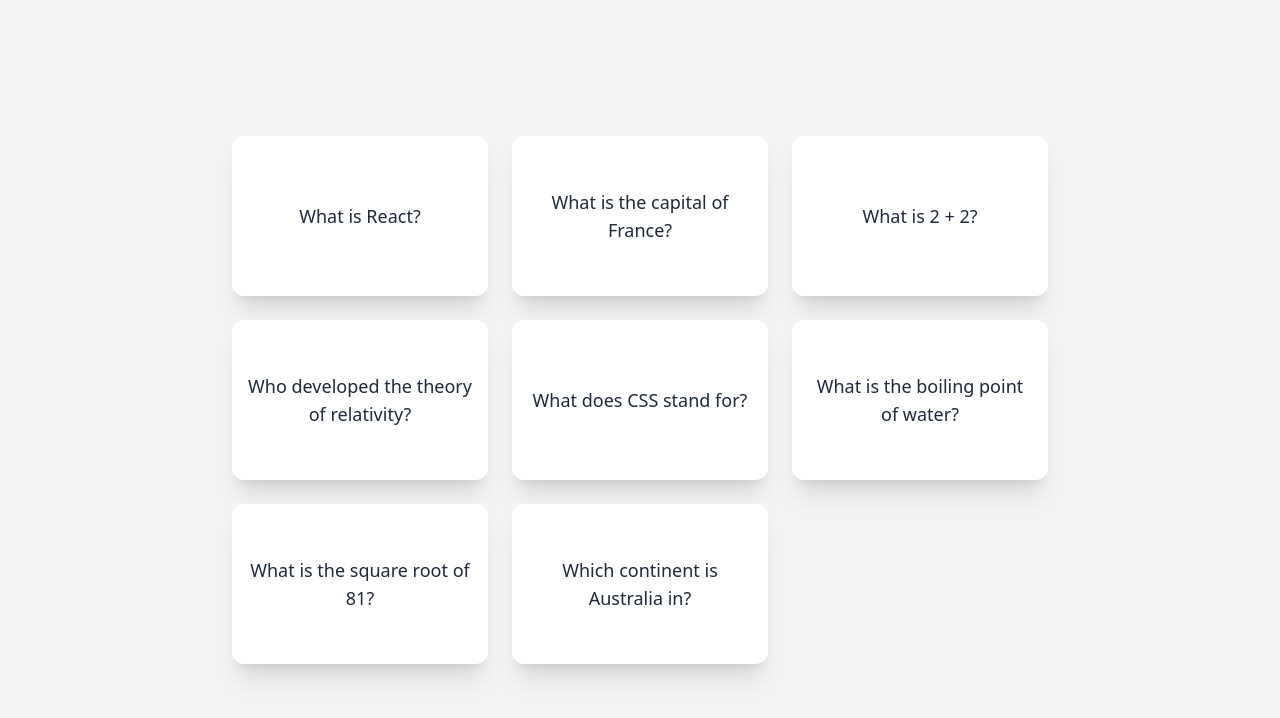
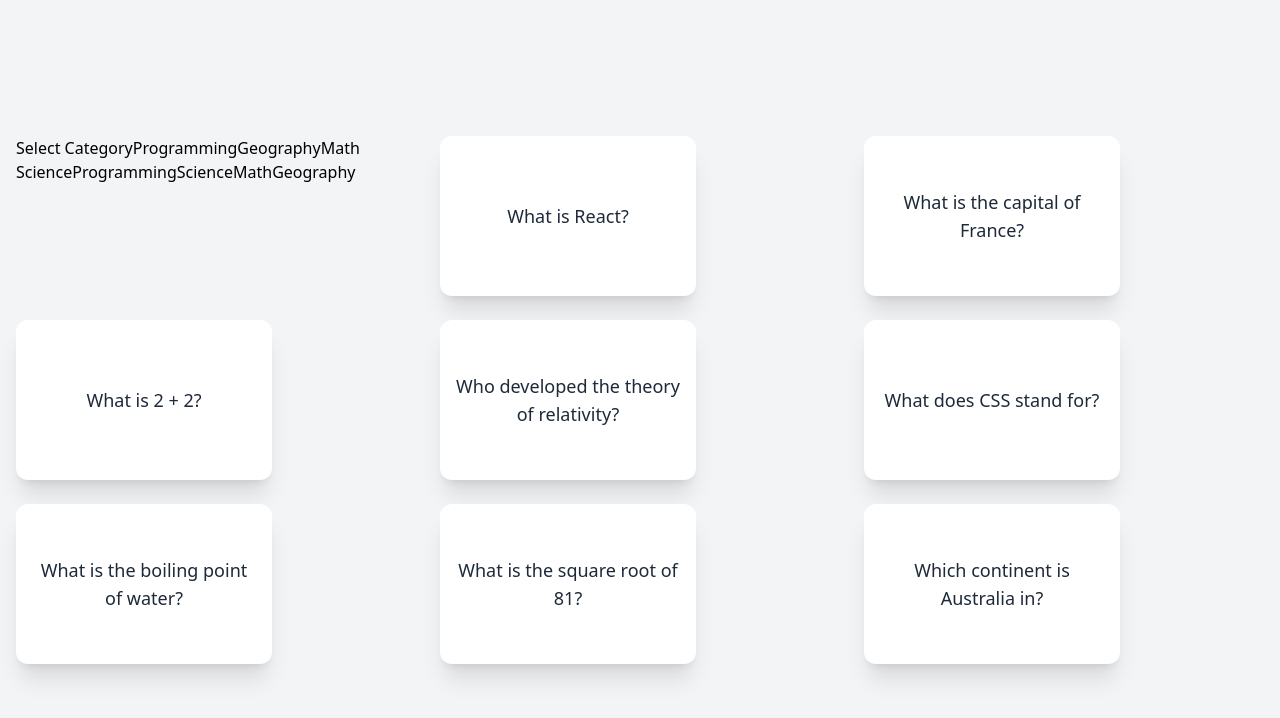
Before and after one commit to PraneethBunny123/All-App, a React (Vite) app: page / in a window 1280 px wide. Shown: the top 718 px of the page. Built offline with nearby package versions, Linux system fonts and the light colour scheme.

Commit message:
Created a outline layout for dropdown

```diff
--- /dev/null
+++ b/src/project-apps/QuizApp/Dropdown.jsx
@@ -0,0 +1,13 @@
+import { QUESTIONS } from "./QUESTIONS.JS";
+
+export default function Dropdown() {
+
+    return (
+        <div>
+            <button>Select Category</button>
+            {QUESTIONS.map(question =>
+                <button>{question.category}</button>
+            )}
+        </div>
+    )
+}
--- a/src/project-apps/QuizApp/FlashcardApp.jsx
+++ b/src/project-apps/QuizApp/FlashcardApp.jsx
@@ -1,15 +1,23 @@
 import { QUESTIONS } from "./QUESTIONS.JS";
 import Flashcard from "./Flashcard";
+import { useState } from "react";
+import Dropdown from "./Dropdown";
 
 export default function FlashcardApp() {
+    const [categories, setCategories] = useState([])
+
+    const all = new Set(QUESTIONS.map(question => question.category))
+    console.log(categories)
+
 
 
     return (
         <div className="min-h-screen flex items-center justify-center bg-gray-100 p-4">
             <div className="grid grid-cols-1 sm:grid-cols-2 md:grid-cols-3 gap-6">
-                {QUESTIONS.map(question => (
-                    <Flashcard key={question.id} question={question}/>
-                ))}
+                <Dropdown />
+                {QUESTIONS.map(question => {
+                    return <Flashcard key={question.id} question={question}/>
+                })}
             </div>
         </div>
     )
```
